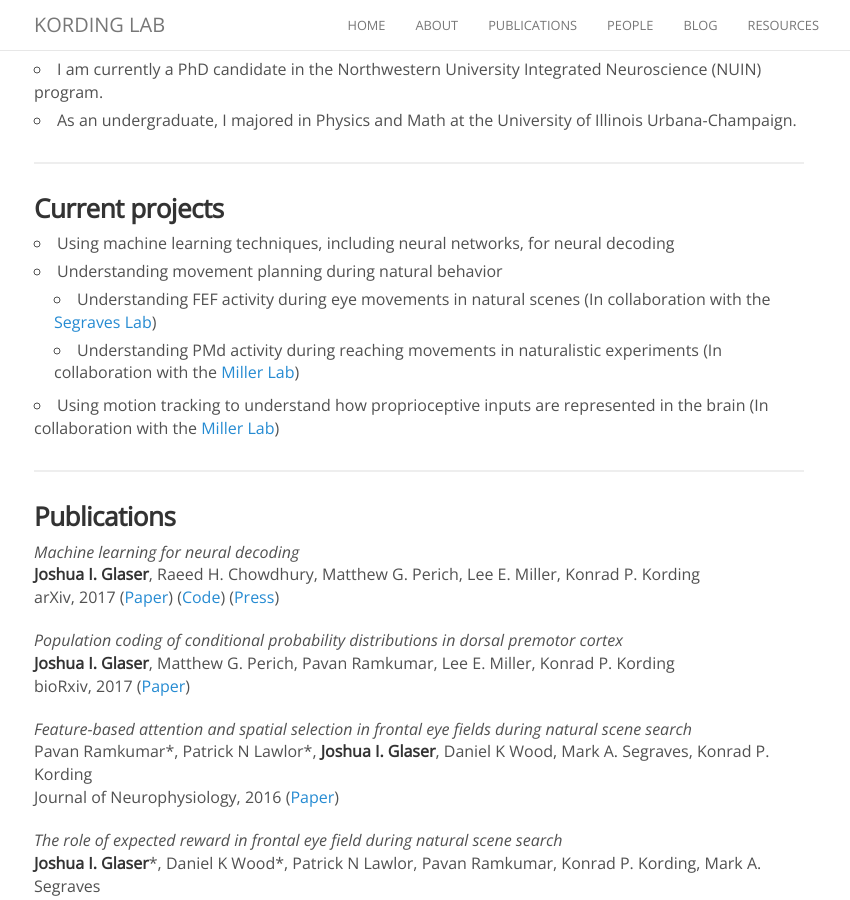
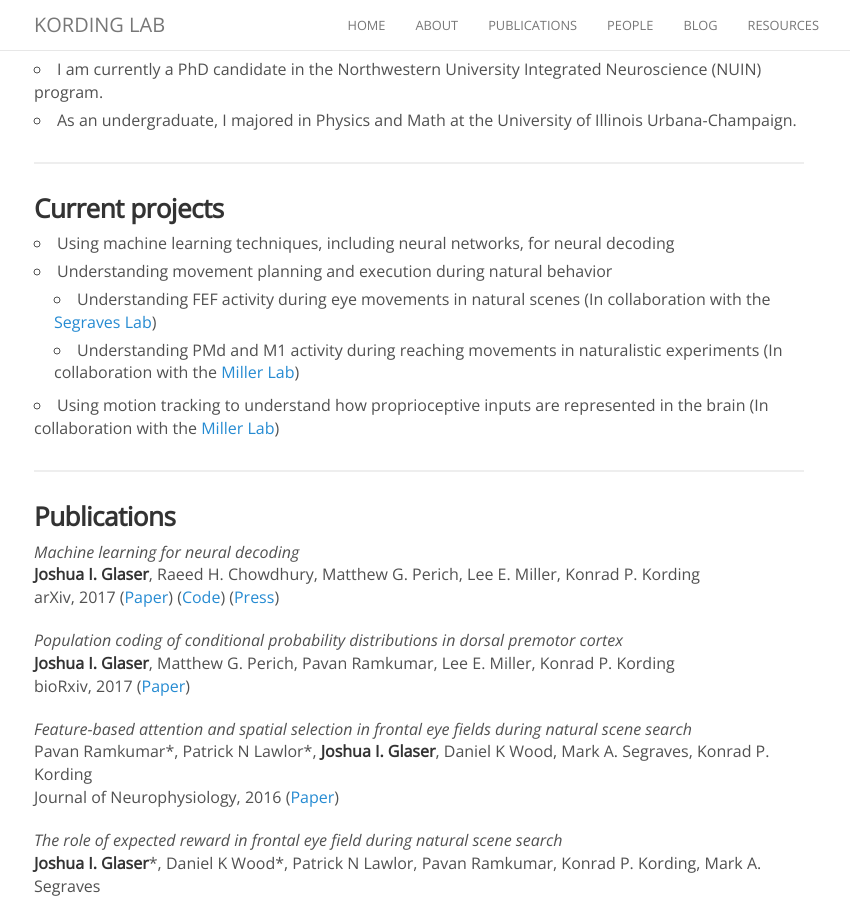
Before and after one commit to KordingLab/KordingLab.github.io, a Jekyll site: the page built from _people/josh_glaser.md, in a window 1280 px wide and 900 px high, scrolled down 519 px. Shown: the whole window, without its empty margins (221-1071 px from the left). Built offline with Jekyll 4.4.1, drawn with Linux system fonts in a browser that asks for light colours; nearby versions of some CDN libraries; comment, search, counter and statistics services are not loaded.

Commit message:
Update josh_glaser.md

```diff
--- a/_people/josh_glaser.md
+++ b/_people/josh_glaser.md
@@ -27,9 +27,9 @@ joined: 2012
 ### Current projects
 
 * Using machine learning techniques, including neural networks, for neural decoding<br>
-* Understanding movement planning during natural behavior<br>
+* Understanding movement planning and execution during natural behavior<br>
   * Understanding FEF activity during eye movements in natural scenes (In collaboration with the [Segraves Lab](http://sites.northwestern.edu/segraves-lab/))<br>
-  * Understanding PMd activity during reaching movements in naturalistic experiments (In collaboration with the [Miller Lab](http://labs.feinberg.northwestern.edu/lee-miller/index.html))<br>
+  * Understanding PMd and M1 activity during reaching movements in naturalistic experiments (In collaboration with the [Miller Lab](http://labs.feinberg.northwestern.edu/lee-miller/index.html))<br>
 * Using motion tracking to understand how proprioceptive inputs are represented in the brain (In collaboration with the [Miller Lab](http://labs.feinberg.northwestern.edu/lee-miller/index.html))<br>
 
 <hr>
```
